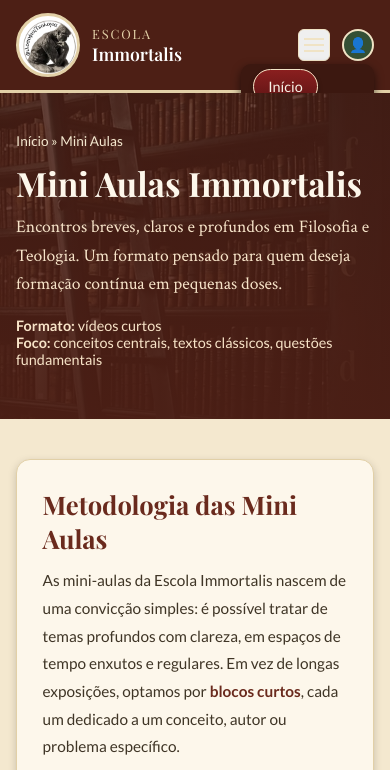
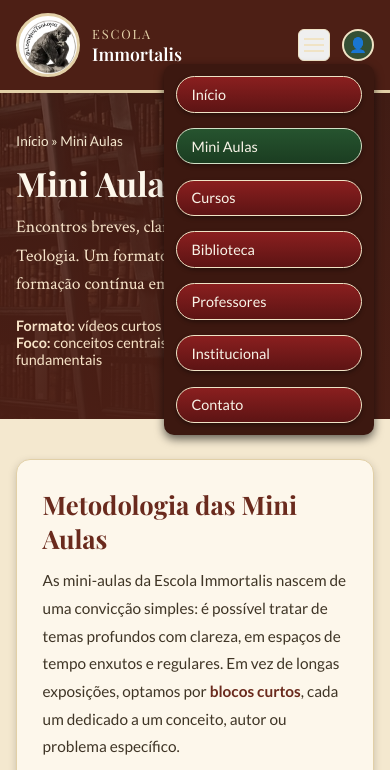
Before and after one commit to prof-valderi/escola, a plain HTML site: page mini-aulas.html in a window 390 px wide. Both pictures are taken after a click on the button "Abrir menu". Shown: the top 770 px of the page. Drawn offline with nearby package versions, Linux system fonts and the light colour scheme.

Commit message:
mini-aulas.html

```diff
--- a/mini-aulas.html
+++ b/mini-aulas.html
@@ -409,8 +409,25 @@
         border-radius: 10px;
         box-shadow: 0 4px 10px rgba(0, 0, 0, 0.6);
         display: none;
+        z-index: 9999; /* >>> garante que fica acima das faixas */
+        min-width: 210px;      /* menu um pouco mais largo */
       }
-      .nav-links.show { display: flex; }
+
+      .nav-links.show {
+        display: flex;
+      }
+
+      /* AQUI vem o espaçamento entre os botões */
+      .nav-links li + li {
+        margin-top: 0.45rem;   /* distância entre um “pílula” e outra */
+      }
+
+      .nav-links li a {
+        display: block;
+        width: 100%;
+        text-align: left;      /* ou center, se preferir */
+        padding: 0.55rem 0.9rem;
+      }
     }
   </style>
 </head>
```
